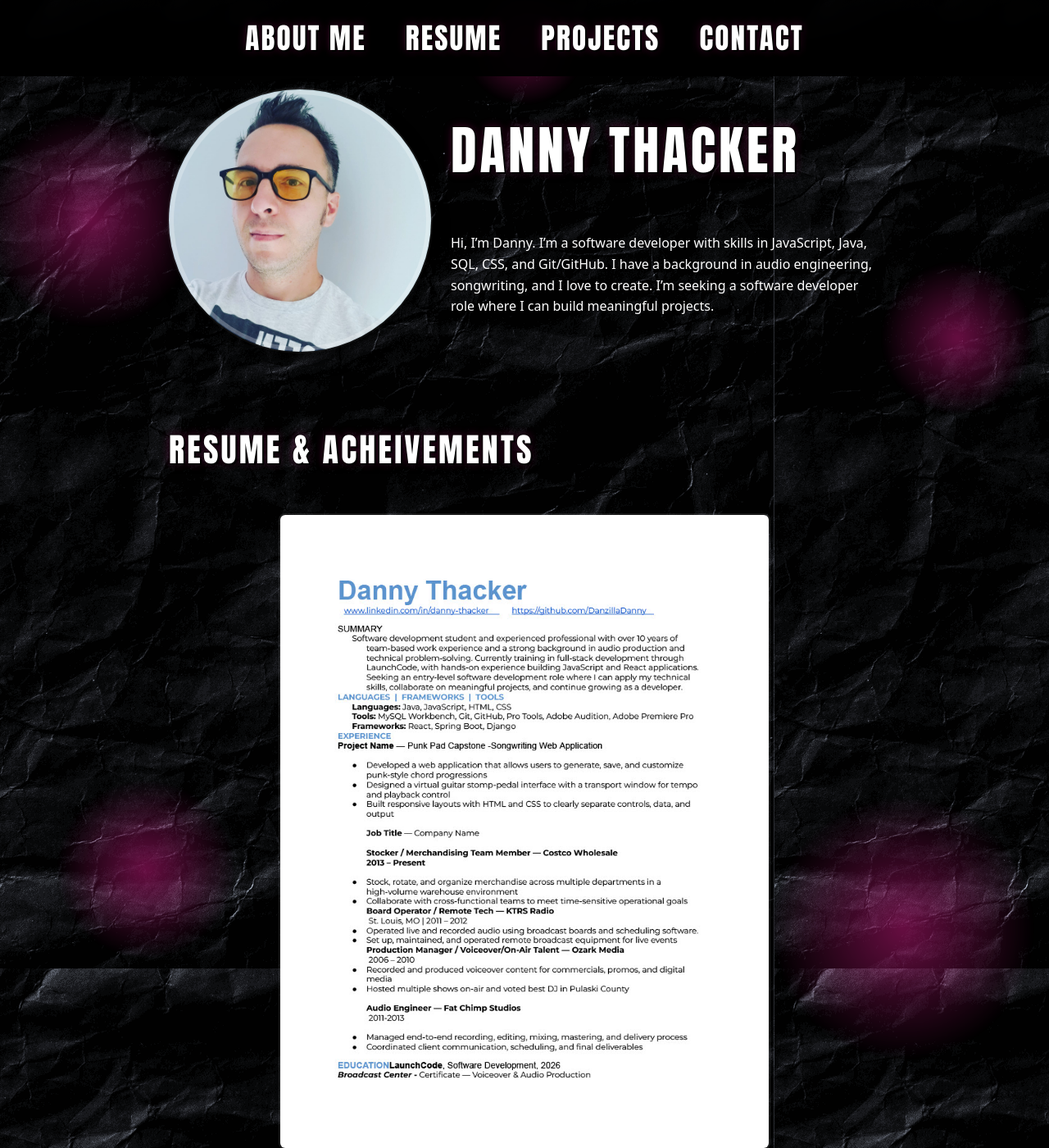
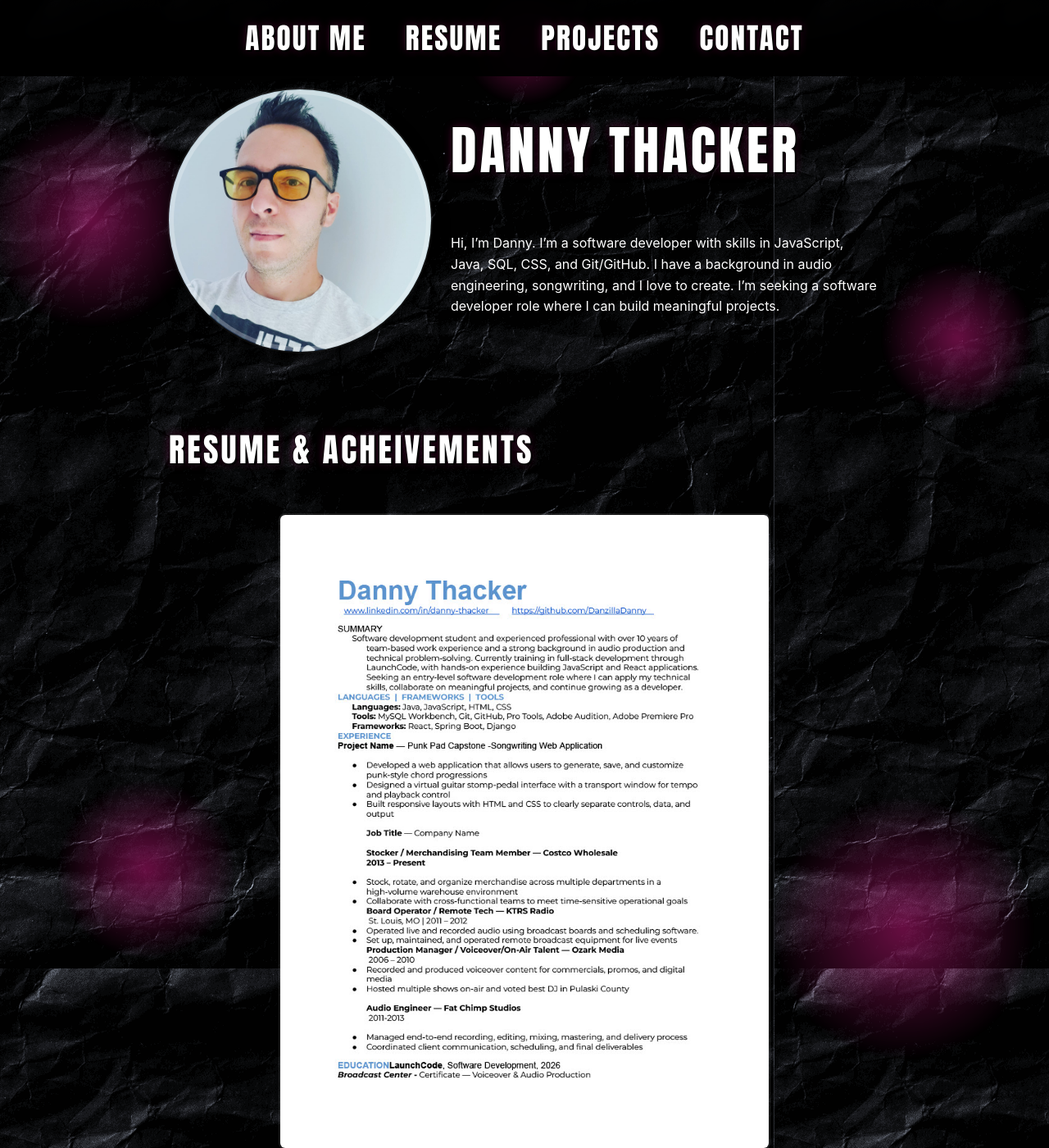
Before and after one commit to DanzillaDanny/DanzillaDanny.github.io, a Jekyll site: the page built from index.md, in a window 1280 px wide and 1400 px high. Shown: the whole window at 82% size. Built offline with Jekyll 4.4.1, drawn with Linux system fonts in a browser that asks for light colours.

Commit message:
trying new fonts for more professional look

```diff
--- a/assets/index.css
+++ b/assets/index.css
@@ -10,7 +10,7 @@
 }
 
 body {
-   font-family: system-ui, -apple-system, BlinkMacSystemFont, "Segoe UI", Roboto, Arial, sans-serif;
+   font-family: -apple-system, BlinkMacSystemFont, 'Segoe UI', Roboto, 'Helvetica Neue', Arial, sans-serif;
    background: var(--main-bg-color);
     color: var(--main-text-color);
     margin: 0;
@@ -51,7 +51,7 @@
 }
 
 .nav a{
-    font-family: 'Bebas Neue', 'Impact', Arial Black, sans-serif;
+    font-family: Impact, 'Arial Black', 'Franklin Gothic Bold', sans-serif;
     font-size: clamp(1.4rem, 4vw, 2.2rem);
     letter-spacing: 0.08em;
     font-weight: 900;
@@ -114,7 +114,7 @@
 
 .hero-text h1{
     font-size: clamp(2.5rem, 7vw, 4rem);
-    font-family: 'Bebas Neue', 'Impact', Arial Black, sans-serif;
+    font-family: Impact, 'Arial Black', 'Franklin Gothic Bold', sans-serif;
     letter-spacing: 0.05em;
     margin-top: 0;
 }
@@ -126,7 +126,7 @@
 .nav a,
 .section h2,
 .hero-text h1 {
-  font-family: 'Bebas Neue', 'Impact', Arial Black, sans-serif;
+  font-family: Impact, 'Arial Black', 'Franklin Gothic Bold', sans-serif;
   text-transform: uppercase;
   letter-spacing: 0.06em;
   font-weight: 900;
@@ -156,7 +156,7 @@
 
 .section p a,
 .section li a {
-  font-family: Georgia, "Times New Roman", Times, serif;
+  font-family: -apple-system, BlinkMacSystemFont, 'Segoe UI', Roboto, 'Helvetica Neue', Arial, sans-serif;
   font-style: italic;
   font-size: 0.95rem;
 
```
